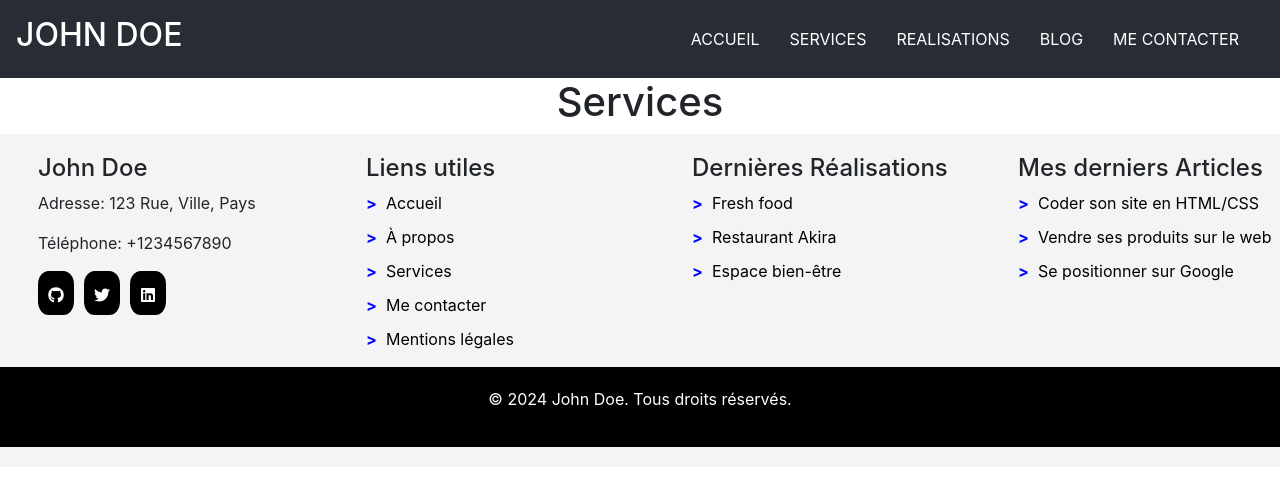
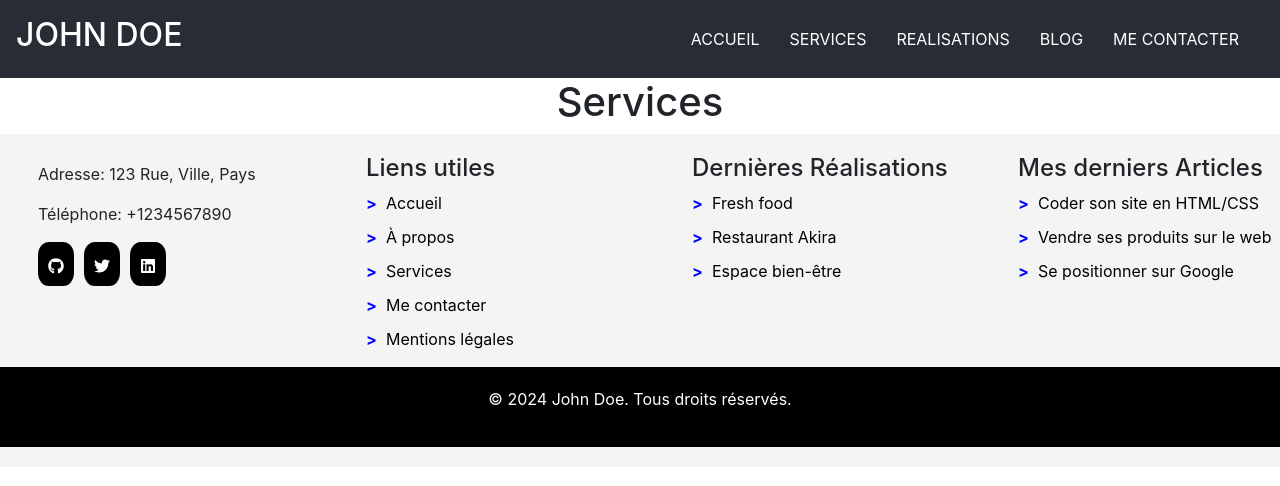
Before and after one commit to DS30190/optimisez, a React (Create React App) app: page /services in a window 1280 px wide. Shown: the top 486 px of the page. Built offline with nearby package versions, Linux system fonts and the light colour scheme; no server answers.

Commit message:
add component

```diff
--- a/src/App.js
+++ b/src/App.js
@@ -1,4 +1,4 @@
-import React, { useEffect }from "react";
+import React from "react";
 import './App.css';
 import { Routes, Route, Link } from "react-router-dom";
 import Home from './pages/Home';
@@ -6,24 +6,10 @@ import Blog from './pages/Blog';
 import Contact from './pages/Contact';
 import Realisations from './pages/Realisations';
 import Services from './pages/Services';
-import { FaGithub, FaTwitter, FaLinkedin } from 'react-icons/fa';
+import Remote from "./pages/Remonter";
+import Api from "./pages/Api";
 
 function App() {
-
-  useEffect(() => {
-    const handleScroll = () => {
-      const backToTopBtn = document.getElementById('back-to-top');
-      if (backToTopBtn) {
-        backToTopBtn.style.display = window.scrollY > 20 ? 'block' : 'none';
-      }
-    };
-
-    window.addEventListener('scroll', handleScroll);
-
-    return () => {
-      window.removeEventListener('scroll', handleScroll);
-    };
-  }, []);
 
 return (
   <div className="App">
@@ -52,7 +38,6 @@ function App() {
             <Link className="link" to="/contact">ME CONTACTER</Link>
             </li>
           </ul>
-
         </div>
       </div>
     </nav>
@@ -69,14 +54,7 @@ function App() {
   <footer className="App-footer">
     <div className="row">
       <div id="contact-info" className="col-12 col-sm-6 col-lg-3">
-        <h4>John Doe</h4>
-        <p>Adresse: 123 Rue, Ville, Pays</p>
-        <p>Téléphone: +1234567890</p>
-        <div className="social-icons">
-          <a href="https://github.com" target="_blank" rel="noopener noreferrer"><FaGithub /></a>
-          <a href="https://twitter.com" target="_blank" rel="noopener noreferrer"><FaTwitter /></a>
-          <a href="https://linkedin.com" target="_blank" rel="noopener noreferrer"><FaLinkedin /></a>
-        </div>
+        <Api />
       </div>
 
       <div id="useful-links" className="col-12 col-sm-6 col-lg-3">
@@ -108,14 +86,8 @@ function App() {
         </ul>
       </div>
       </div>
-
         <div className="footer-bottom">
-      <p>&copy; {new Date().getFullYear()} John Doe. Tous droits réservés.</p>
-      <a href="#top" id="back-to-top" onClick={() => window.scrollTo({ top: 0, behavior: 'smooth' })} style={{ display: 'none' }}>
-    Remonter en Haut
-</a>
-
-
+        <Remote />
       </div>
    </footer>
 
--- /dev/null
+++ b/src/pages/Api.jsx
@@ -0,0 +1,35 @@
+import { useEffect, useState }from "react";
+import { FaGithub, FaTwitter, FaLinkedin } from 'react-icons/fa';
+
+function Api (){
+const [user, setUser] = useState([]);
+    const getUser = async () => {
+    const res = await fetch("https://api.github.com/users/github-john-doe");
+    const json = await res.json();
+   setUser(json);
+    };
+    useEffect(() => {
+    getUser();
+    }, []);
+    return(
+        <div>
+            {user && (
+    <>
+      <h4>{user.name}</h4>
+      <p>Adresse: 123 Rue, Ville, Pays</p>
+        <p>Téléphone: +1234567890</p>
+
+      <div className="social-icons">
+
+        <a href={user.html_url} target="_blank" rel="noopener noreferrer"><FaGithub /></a>
+
+        <a href="https://twitter.com" target="_blank" rel="noopener noreferrer"><FaTwitter /></a>
+        <a href="https://linkedin.com" target="_blank" rel="noopener noreferrer"><FaLinkedin /></a>
+
+      </div>
+    </>
+  )}
+        </div>
+    )
+}
+export default Api;
--- /dev/null
+++ b/src/pages/Remonter.jsx
@@ -0,0 +1,27 @@
+import { useEffect } from "react";
+
+function Remote(){
+useEffect(() => {
+    const handleScroll = () => {
+      const backToTopBtn = document.getElementById('back-to-top');
+      if (backToTopBtn) {
+        backToTopBtn.style.display = window.scrollY > 20 ? 'block' : 'none';
+      }
+    };
+
+    window.addEventListener('scroll', handleScroll);
+
+    return () => {
+      window.removeEventListener('scroll', handleScroll);
+    };
+  }, []);
+  return(
+    <div>
+        <p>&copy; {new Date().getFullYear()} John Doe. Tous droits réservés.</p>
+      <a href="#top" id="back-to-top" onClick={() => window.scrollTo({ top: 0, behavior: 'smooth' })} style={{ display: 'none' }}>
+    Remonter en Haut
+</a>
+    </div>
+  )
+}
+export default Remote;
```
Lines whose indentation alone changed are shown as unchanged.
